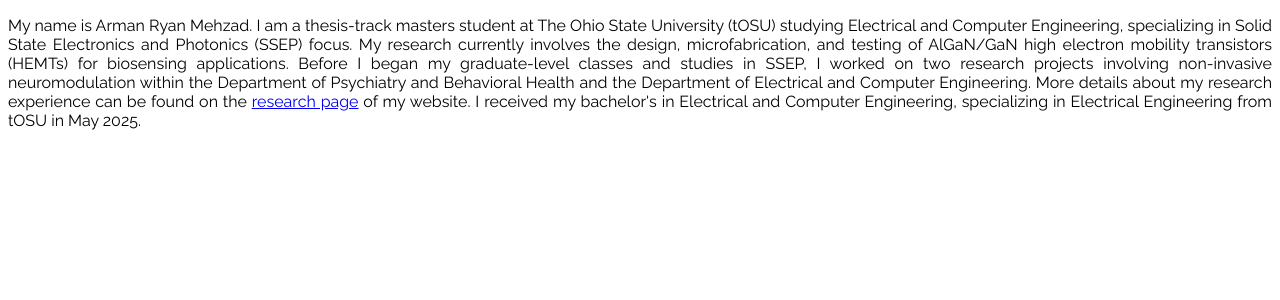
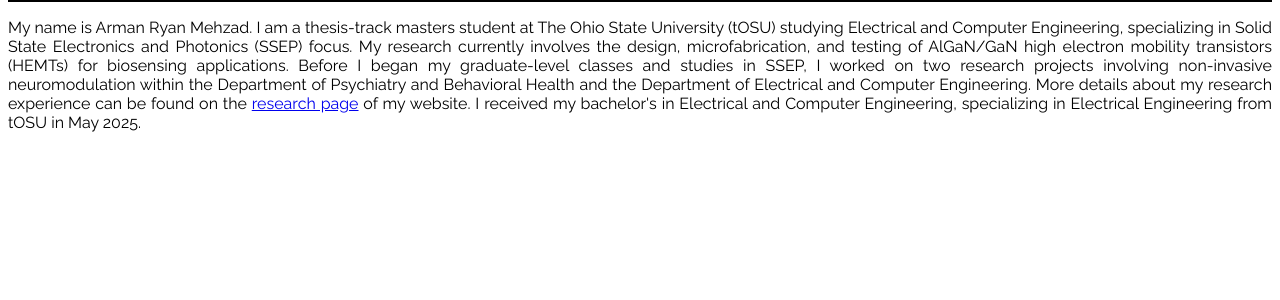
Before and after one commit to armanryanmehzad/profwebsite, a Django app: page / in a window 1280 px wide. Shown: the part 142-442 px from the top of the page. Run offline with Django 5.2, Linux system fonts and the light colour scheme.

Commit message:
Revitalizing the CSS

```diff
--- a/main/static/main/styles.css
+++ b/main/static/main/styles.css
@@ -9,6 +9,13 @@
         display: flex;
         flex-direction: column;
         align-items: center;
+        box-sizing: border-box;
+    }
+
+    .separator {
+        width: 100%;
+        height: 2px;
+        background-color: black;
     }
 
     body {
```
